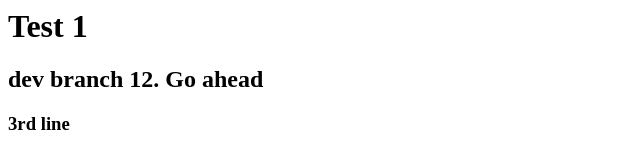
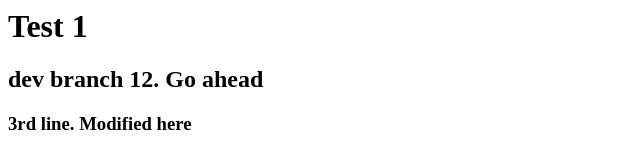
Before and after one commit to thaian285/demo, a plain HTML site: page index.html in a window 1280 px wide. Shown: the whole page, without its empty margins (0-640 px from the left). Drawn offline with Linux system fonts and the light colour scheme.

Commit message:
Update index.html
Edited 3rd line

```diff
--- a/index.html
+++ b/index.html
@@ -2,6 +2,6 @@
 	<body>
 		<h1>Test 1</h1>
 		<h2>dev branch 12. Go ahead</h2>
-		<h3>3rd line</h3>
+		<h3>3rd line. Modified here</h3>
 	</body>
 </html>
```
